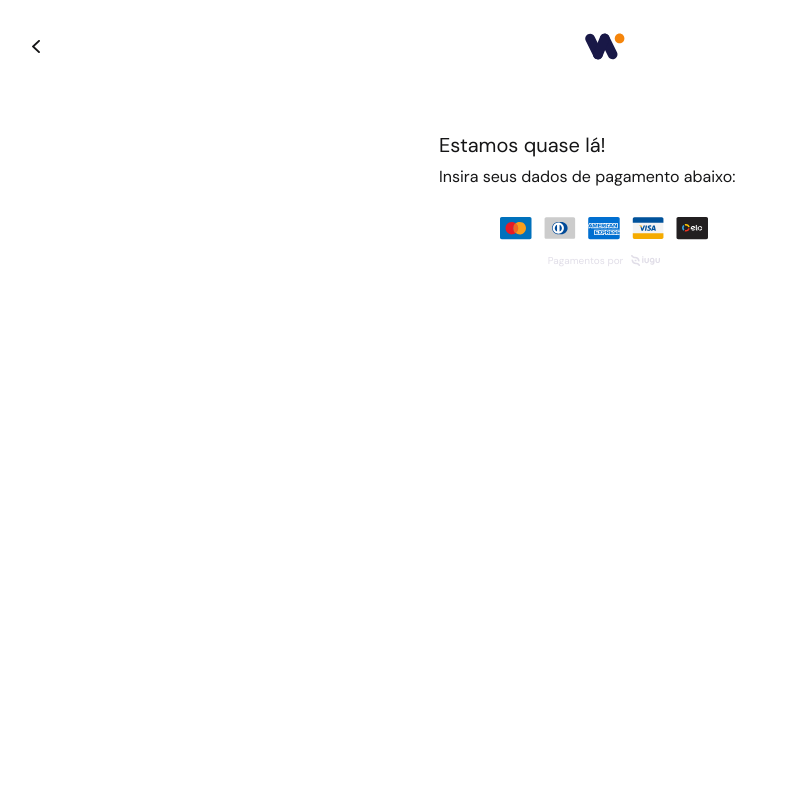
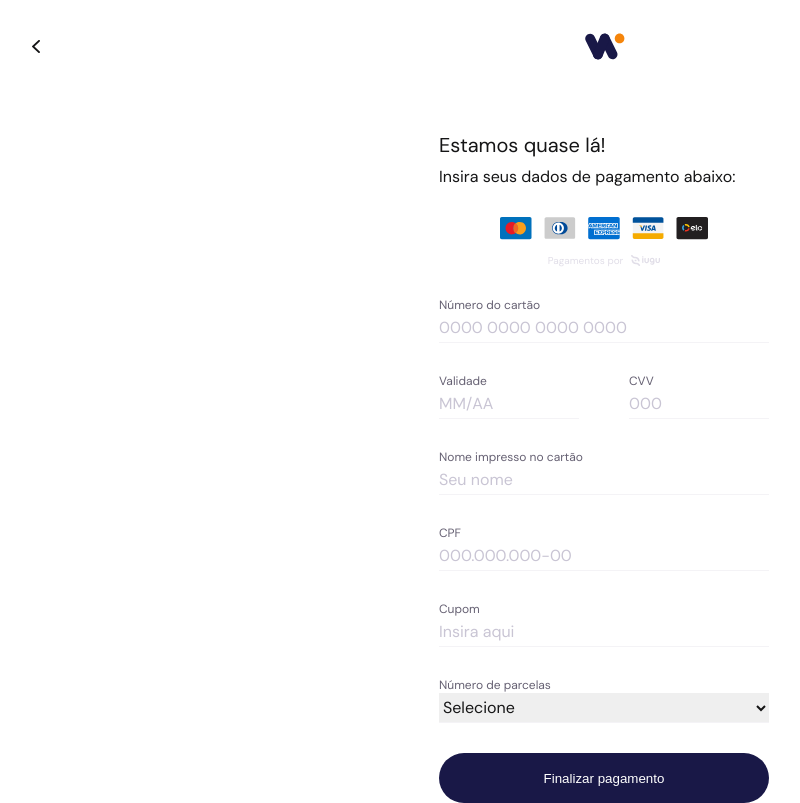
Before and after one commit to GelsonMR/checkout-sample, a Next.js app: page / in a window 1280 px wide. Shown: the whole page, without its empty margins (36-836 px from the left). Built offline with nearby package versions, Linux system fonts and the light colour scheme.

Commit message:
Added Payment form

```diff
--- /dev/null
+++ b/components/Payment/consts.js
@@ -0,0 +1,64 @@
+import * as yup from 'yup'
+import { testCPF } from '../../utils'
+
+yup.setLocale({
+  mixed: {
+    required: 'Digite um valor',
+  },
+  string: {
+    length: ({ length }) => `Digite ${length} ${length === 1 ? 'carater' : 'caracteres'}`,
+    min: ({ min }) => `Digite no mínimo ${min} ${min === 1 ? 'carater' : 'caracteres'}`,
+    max: ({ max }) => `Digite no máximo ${max} ${max === 1 ? 'carater' : 'caracteres'}`,
+  },
+})
+
+export const schema = yup.object().shape({
+  creditCardNumber: yup.string()
+    .required()
+    .test('number', 'Digite 16 caracteres', value => value.split(' ').join('').length === 16),
+  creditCardExpirationDate: yup.string()
+    .required()
+    .test('expiration-pattern', 'Use o padrão MM/AA', value => /^[0-9][0-9]\/[0-9][0-9]+$/g.test(value))
+    .test('expiration-valid', 'Use uma data válida', value => {
+      let [month, year] = value.split('/')
+      month = Number(month)
+      if (!month || Number(month) > 12 || year === '00') {
+        return false
+      }
+      const now = new Date()
+      const minDate = new Date(now.getFullYear(), now.getMonth()).getTime()
+      const selectedDate = new Date(`20${year}`, month - 1).getTime()
+      return selectedDate >= minDate
+    }),
+  creditCardCVV: yup.string()
+    .required()
+    .test('number', 'Use apenas números', value => /^[0-9]+$/g.test(value))
+    .length(3),
+  creditCardHolder: yup.string()
+    .required()
+    .min(2)
+    .max(26),
+  creditCardCPF: yup.string()
+    .required()
+    .test('cpf', 'Use um CPF válido', value => testCPF(value.replace(/[\.,\-]+/g, ''))),
+  couponCode: yup.string()
+    .min(2)
+    .max(16),
+  installments: yup.string()
+    .required('Selecione um valor')
+}).required()
+
+export const installmentsOptions = [
+  { label: 'Selecione', value: '' },
+  { label: '2 parcelas', value: '2' },
+  { label: '3 parcelas', value: '3' },
+  { label: '4 parcelas', value: '4' },
+  { label: '5 parcelas', value: '5' },
+  { label: '6 parcelas', value: '6' },
+  { label: '7 parcelas', value: '7' },
+  { label: '8 parcelas', value: '8' },
+  { label: '9 parcelas', value: '9' },
+  { label: '10 parcelas', value: '10' },
+  { label: '11 parcelas', value: '11' },
+  { label: '12 parcelas', value: '12' },
+]
--- a/components/Payment/index.js
+++ b/components/Payment/index.js
@@ -1,12 +1,92 @@
+import React from 'react'
+import { useForm } from 'react-hook-form'
+import { yupResolver } from '@hookform/resolvers/yup'
+import InputMask from 'react-input-mask'
+
 import AcceptedCreditCards from '../AcceptedCreditCards'
-import { Container, Heading, Hint } from './styled'
+import FormField from '../FormField'
+import { Container, Form, Heading, Hint } from './styled'
+import { installmentsOptions, schema } from './consts'
+import Button from '../Button'
 
 export default function Payment() {
+  const { register, handleSubmit, formState: { errors } } = useForm({
+    resolver: yupResolver(schema)
+  })
+  const onSubmit = data => console.log(data)
+
   return (
     <Container>
       <Heading>Estamos quase lá!</Heading>
       <Hint>Insira seus dados de pagamento abaixo:</Hint>
       <AcceptedCreditCards />
+      <Form onSubmit={handleSubmit(onSubmit)}>
+        <InputMask mask="9999 9999 9999 9999" maskChar="" {...register('creditCardNumber')}>
+          {(inputProps) => (
+            <FormField
+              label="Número do cartão"
+              autoComplete="cc-number"
+              placeholder="0000 0000 0000 0000"
+              error={errors.creditCardNumber?.message}
+              {...inputProps}
+            />
+          )}
+        </InputMask>
+        <InputMask mask="99/99" maskChar="" {...register('creditCardExpirationDate')}>
+          {(inputProps) => (
+            <FormField
+              label="Validade"
+              autoComplete="cc-exp"
+              placeholder="MM/AA"
+              error={errors.creditCardExpirationDate?.message}
+              style={{ gridColumn: '1 / 2' }}
+              {...inputProps}
+            />
+          )}
+        </InputMask>
+        <InputMask mask="999" maskChar="" {...register('creditCardCVV')}>
+          {(inputProps) => (
+            <FormField
+              label="CVV"
+              autoComplete="cc-csc"
+              placeholder="000"
+              error={errors.creditCardCVV?.message}
+              style={{ gridColumn: '2 / 3' }}
+              {...inputProps}
+            />
+          )}
+        </InputMask>
+        <FormField
+          label="Nome impresso no cartão"
+          autoComplete="cc-name"
+          placeholder="Seu nome"
+          error={errors.creditCardHolder?.message}
+          {...register('creditCardHolder')}
+        />
+        <InputMask mask="999.999.999-99" maskChar="" {...register('creditCardCPF')}>
+          {(inputProps) => (
+            <FormField
+              label="CPF"
+              placeholder="000.000.000-00"
+              error={errors.creditCardCPF?.message}
+              {...inputProps}
+            />
+          )}
+        </InputMask>
+        <FormField
+          label="Cupom"
+          placeholder="Insira aqui"
+          error={errors.couponCode?.message}
+          {...register('couponCode')}
+        />
+        <FormField
+          label="Número de parcelas"
+          options={installmentsOptions}
+          error={errors.installments?.message}
+          {...register('installments')}
+        />
+        <Button>Finalizar pagamento</Button>
+      </Form>
     </Container>
   )
 }
--- a/components/Payment/styled.js
+++ b/components/Payment/styled.js
@@ -13,3 +13,14 @@ export const Heading = styled(Typography.H4)`
 export const Hint = styled(Typography.Body)`
   color: ${props => props.theme.colors.black};
 `
+
+export const Form = styled.form`
+  display: grid;
+  grid-template-columns: 1fr 1fr;
+  grid-row-gap: 30px;
+  grid-column-gap: 50px;
+
+  > * {
+    grid-column: 1 / 3;
+  }
+`
```
